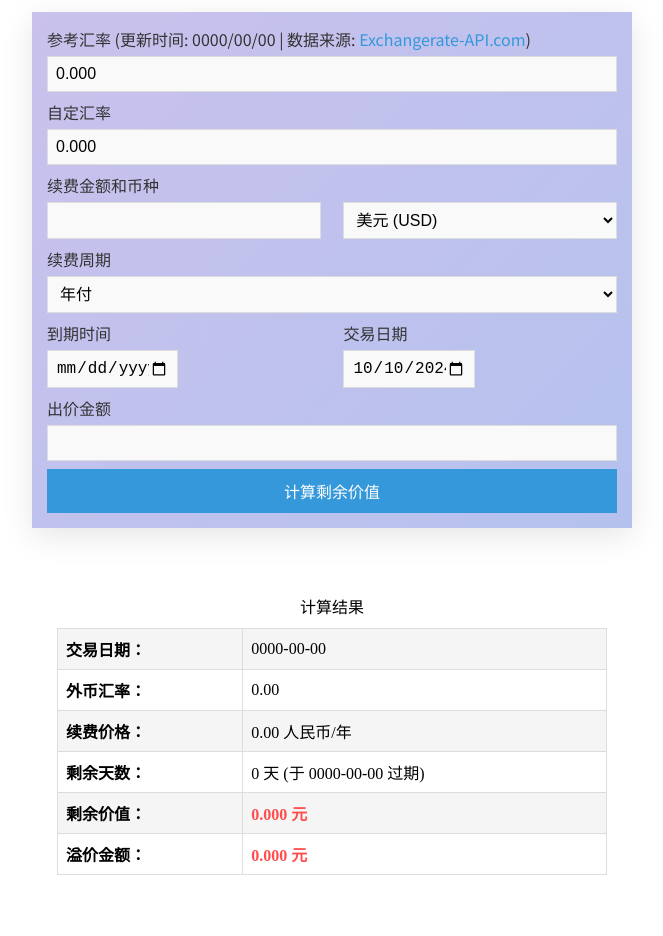
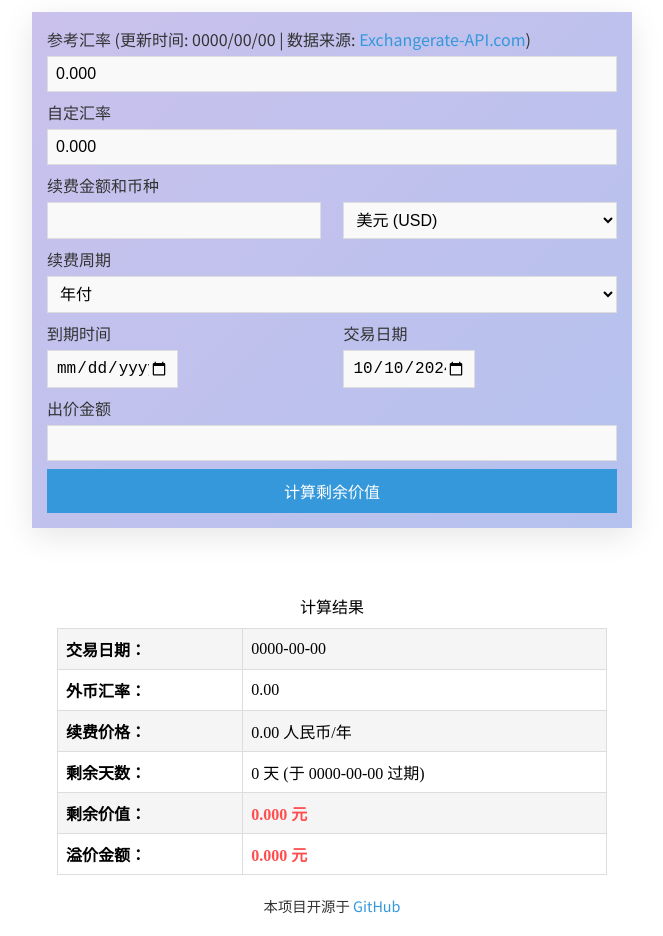
Before and after one commit to solaireh3/calculator, a plain HTML site: page calculator/index.html in a window 1280 px wide. Shown: the part 96-1032 px from the top of the page, without its empty margins (308-971 px from the left). Before the commit the page ends 991 px from the top, so only its background shows below. Drawn offline with Linux system fonts and the light colour scheme; no server answers.

Commit message:
Update index.html

```diff
--- a/calculator/index.html
+++ b/calculator/index.html
@@ -296,6 +296,10 @@
 
         fetchExchangeRate();  // 初始化时获取默认币种的汇率
         setDefaultTransactionDate(); // 初始化时设置交易日期
-    </script>
+   </script>
+<footer style="margin-top: 20px; text-align: center; font-size: 0.9rem; color: #333;">
+    本项目开源于 <a href="https://github.com/SolaireH3/calculator" target="_blank" class="custom-link">GitHub</a>
+</footer>
+
 </body>
 </html>
```
